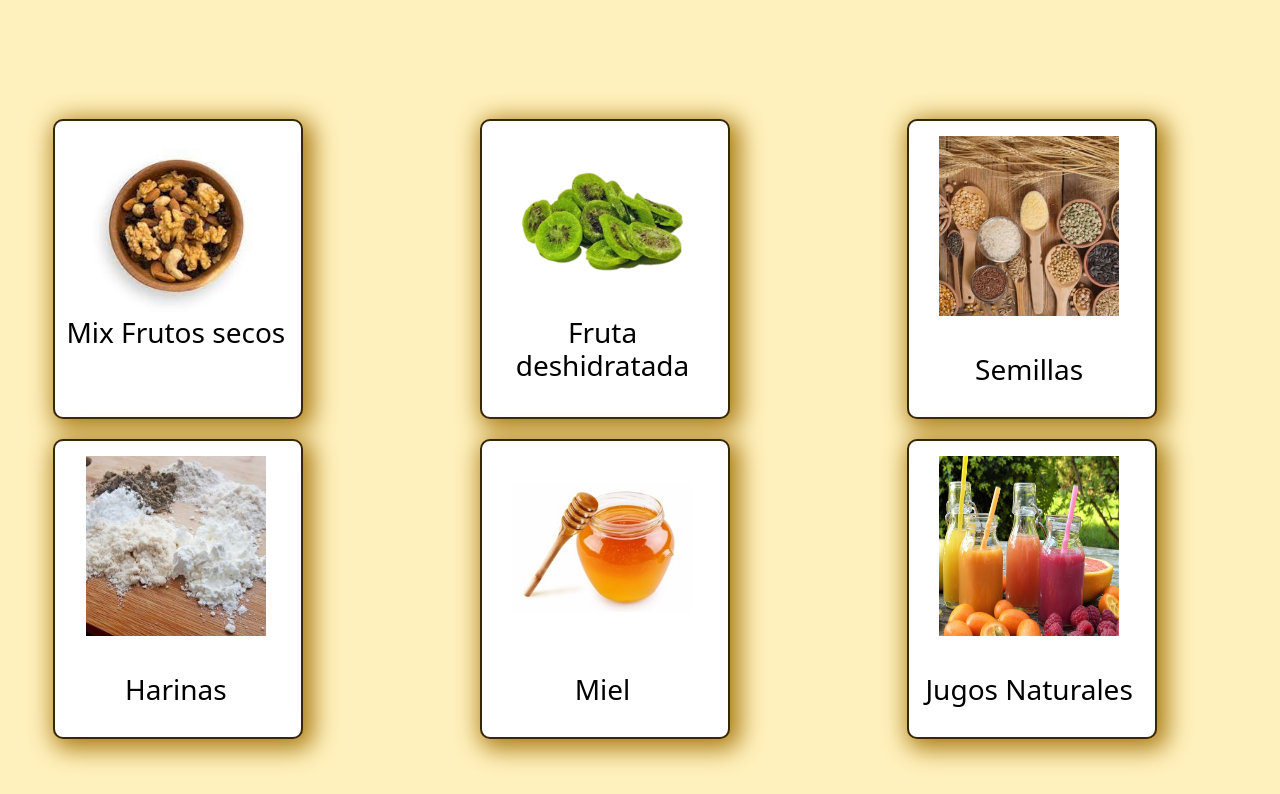
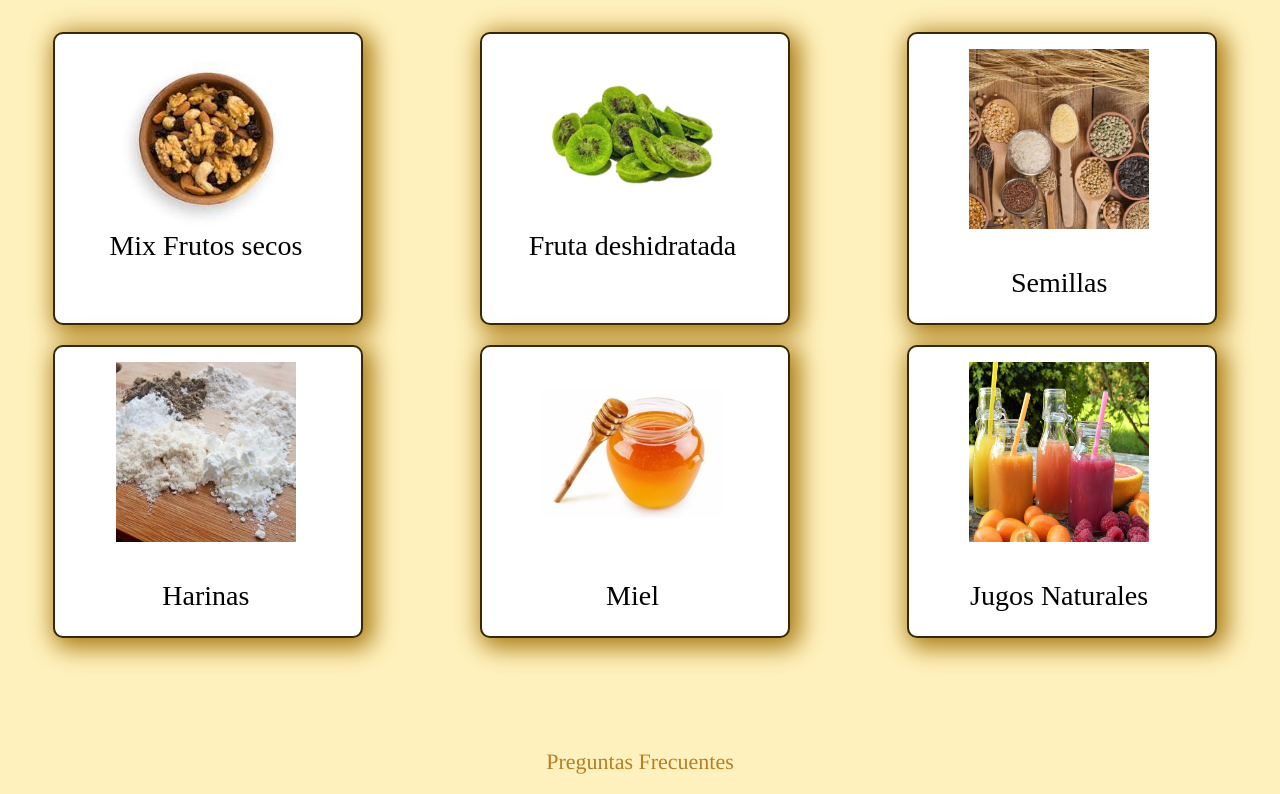
Before and after one commit to darioCarcamo/NATURANDO-CARCAMODARIO, a website: page pages/Productos.html in a window 1280 px wide. Shown: the part 715-1509 px from the top of the page. Drawn offline with nearby package versions, Linux system fonts and the light colour scheme; files whose address does not match are found by name.

Commit message:
Se agregaron los mixing a las cajas de las ofertas/index/productos

```diff
--- a/pages/Productos.html
+++ b/pages/Productos.html
@@ -34,10 +34,10 @@
       <div class="color_text animacion">
             <h2>Envios Gratis a partir de $4000,00 a TODO EL PAÍS</h2>
             <img class="wow animate__animated animate__lightSpeedInLeft" src="./../Imges/iconos-redes/envio-gratis.png" alt="icono de envio Gratis" width="40" height="40">
-        </div><br><br><br><br><br>
+        </div><br><br>
         <div class="color_text">
         <h2>Nuestros Productos</h2>
-        <br><br><br><br><br>
+        <br><br><br>
         </div>
 
     <!--Cajas tipo botones donde el usuario pueda pulsar e ir a la categoria que desee-->
--- a/scss/main.scss
+++ b/scss/main.scss
@@ -1,6 +1,6 @@
 // Variables
-$letra: "Dancing Script";
-
+$letra: "Times";
+$color:#B87E24;
 
 // General
 
@@ -18,9 +18,10 @@ $letra: "Dancing Script";
 
 }
 .color_text{
-    color: #B87E24;
+    color: $color;
     text-align: center;
-    font-family: Arial, Helvetica, sans-serif;
+    font-family: $letra;
+	font-size: 22px;
 }
 li{
     list-style-type: none;
@@ -56,13 +57,17 @@ header{
             text-decoration: none;
             display: inline-block;
             margin: 0 20px;
-            font-size: 20px;
+            font-size: 22px;
+			font-weight: 500;
                 &:hover{
                     color: black;
                 }
             }
         &:hover{
-            background-color: #f7c478;
+			background-color: #e8c99b;
+			background-image: linear-gradient(315deg, #e8c99b 0%, #e8bc85 74%);
+
+
         }
     }
 }
@@ -72,17 +77,15 @@ header{
 .seccion-ofertas {
 	background-color: #FFF1BD;
 }
-.cajas-ofertas {
-	display: flex;
-	justify-content: space-around;
-	display: grid;
-	grid-template-columns: repeat(auto-fill, 350px);
-    .ofertas {
+
+// Uso de Mixing ************
+@mixin cajas_productos_mixing {
 	background: white;
 	color: black;
+	font-family: "Dosis";
 	text-decoration: solid;
 	width: 310px;
-	    height: 580px;
+	height: auto;
 	padding: 15px 10px 15px 5px;
 	border-top: solid 2px #362706;
 	border-right: solid 2px #362706;
@@ -93,6 +96,15 @@ header{
 	text-align: center;
 	box-shadow: 5px 5px 25px 5px #aa7b14;
 	font-size: 25px;
+
+}
+@mixin cajas {
+	display: flex;
+	justify-content: space-around;
+	display: grid;
+	grid-template-columns: repeat(auto-fill, 350px);
+    .ofertas {
+		@include cajas_productos_mixing;
         .foto-ofertas {
             border-top: solid 1px #362706;
             border-right: solid 1px #362706;
@@ -101,6 +113,9 @@ header{
         }
     }
 }
+.cajas-ofertas {
+	@include cajas()
+}
 s{
     color: brown;
 }
@@ -108,13 +123,14 @@ s{
 .grid-item {
 	&:hover {
 		filter: opacity(0.9);
-		transform: scale(1.04);
+		transform: scale(1.02);
 	}
 }
 
 // Pie de pagina
 footer {
 @extend header;
+font-family: 'Lucida Sans', 'Lucida Sans Regular', 'Lucida Grande', 'Lucida Sans Unicode', Geneva, Verdana, sans-serif;
 }
 .pie-footer {
 	flex-wrap: wrap;
@@ -130,6 +146,7 @@ footer {
 .tex-footer {
 	color: black;
 	font-size: 20px;
+	font-family: $letra;
 }
 .link-footer {
 	color: #362706;
@@ -152,22 +169,11 @@ footer {
 
 // Seccion de Page "Productos"
 
+.cajas-ofertas{
+ @include cajas()
+}
 .cajas-productos{
-    background: white;
-    color: black;
-    text-decoration:solid;
-    width: 250px;
-    height: 300px;
-    padding: 15px 10px 15px 5px;
-    border-top: solid 2px #362706;
-    border-right: solid 2px #362706;
-    border-bottom: solid 2px #362706;
-    border-left: solid 2px #362706;
-    margin: 5px 10px 15px 15px;
-    border-radius: 10px;
-    text-align: center;
-    box-shadow: 5px 5px 25px 5px #aa7b14;
-    font-size: 25px;
+	@include cajas_productos_mixing
 }
 
 // Seccion de Page contacto
@@ -176,9 +182,10 @@ footer {
     padding: 60px 60px;
 	background: linear-gradient(rgba(118, 126, 148, 0.10), rgba(220, 230, 224, 0.25)), url(./../Imges/Contacto/fondo5.jpg) no-repeat center center fixed;
 	background-size: cover;
-	font-size: 20px;
+	font-size: 22px;
 	font-weight: 500;
 	color: black;
+	font-family: $letra;
 
 }
 
```
Also changed, not shown: index.html (+1 -1 lines), css/main.css. Lines whose indentation alone changed are shown as unchanged.
